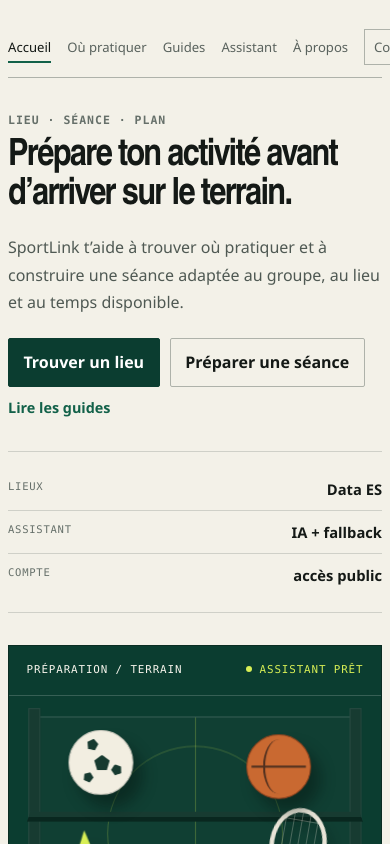
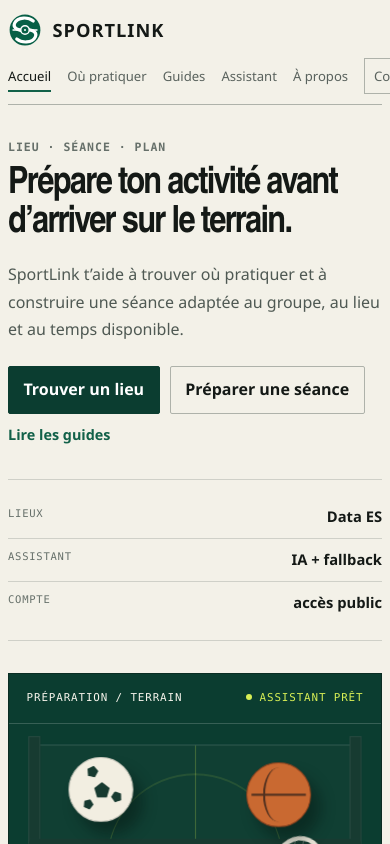
Before and after one commit to Stive-G/SportLink, a React (Vite) app in the folder front/: page / in a window 390 px wide. Shown: the top 844 px of the page. Built offline with nearby package versions, Linux system fonts and the light colour scheme; no server answers.

Commit message:
style: integrate SportLink mark into brand

```diff
--- a/front/src/styles/layout.css
+++ b/front/src/styles/layout.css
@@ -19,21 +19,33 @@
 }
 
 .brand-link {
-  display: inline-grid;
-  gap: 0.08rem;
+  display: inline-flex;
+  gap: 0.65rem;
+  align-items: center;
   width: max-content;
   color: var(--ink);
   text-decoration: none;
 }
 
-.brand-link strong {
+.brand-mark {
+  width: 38px;
+  height: 38px;
+  flex: 0 0 38px;
+}
+
+.brand-copy {
+  display: inline-grid;
+  gap: 0.08rem;
+}
+
+.brand-copy > strong {
   font-size: 1.14rem;
   font-weight: 850;
   letter-spacing: 0.055em;
   line-height: 1;
 }
 
-.brand-link span {
+.brand-copy > span {
   color: var(--muted);
   font-family: ui-monospace, SFMono-Regular, Menlo, Consolas, monospace;
   font-size: 0.66rem;
@@ -241,8 +253,14 @@
     margin-bottom: 2.1rem;
   }
 
-  .brand-link span {
+  .brand-copy > span {
     display: none;
+  }
+
+  .brand-mark {
+    width: 34px;
+    height: 34px;
+    flex-basis: 34px;
   }
 
   .nav {
```
